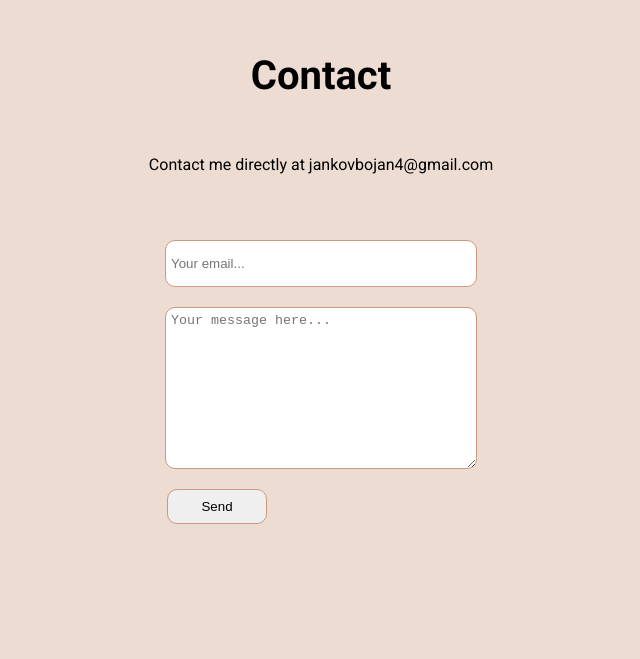
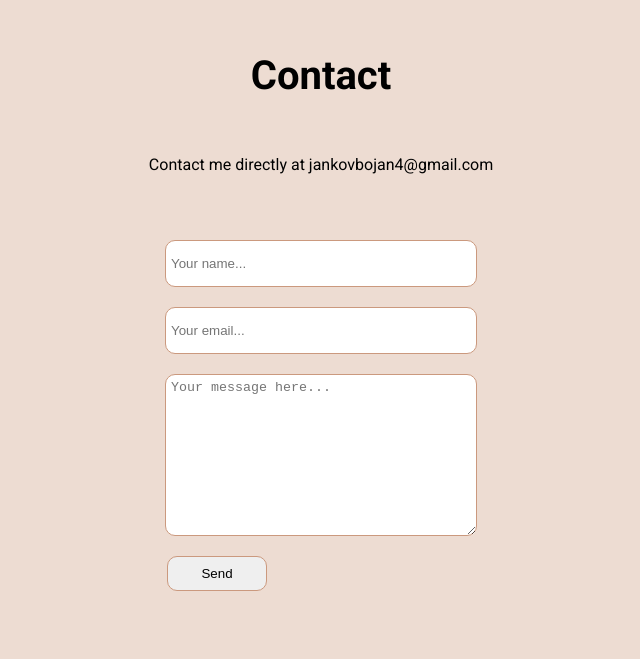
Before and after one commit to BojanJankov/bojans-portfolio, a React (Vite) app in the folder bojans-portfolio/: page / in a window 1280 px wide. Shown: the part 3701-4360 px from the top of the page, without its empty margins (319-959 px from the left). Built offline with nearby package versions, Linux system fonts and the light colour scheme.

Commit message:
added emailjs to projcet and make to work with contact form

```diff
--- a/bojans-portfolio/package.json
+++ b/bojans-portfolio/package.json
@@ -10,11 +10,13 @@
     "preview": "vite preview"
   },
   "dependencies": {
+    "@emailjs/browser": "^4.4.1",
     "react": "^18.3.1",
     "react-dom": "^18.3.1",
     "react-router-dom": "^6.25.1"
   },
   "devDependencies": {
+    "@types/node": "^20.14.11",
     "@types/react": "^18.3.3",
     "@types/react-dom": "^18.3.0",
     "@typescript-eslint/eslint-plugin": "^7.15.0",
@@ -23,6 +25,7 @@
     "eslint": "^8.57.0",
     "eslint-plugin-react-hooks": "^4.6.2",
     "eslint-plugin-react-refresh": "^0.4.7",
+    "react-error-overlay": "^6.0.9",
     "typescript": "^5.2.2",
     "vite": "^5.3.4"
   }
--- a/bojans-portfolio/src/Components/Contact/Contact.css
+++ b/bojans-portfolio/src/Components/Contact/Contact.css
@@ -1,5 +1,5 @@
 #Contact {
-  padding: 25px 20px 245px 20px;
+  padding: 25px 20px 150px 20px;
   width: 100%;
   display: flex;
   flex-direction: column;
@@ -50,3 +50,9 @@
   border: 1px solid #cb997e;
   cursor: pointer;
 }
+
+.form button:hover {
+  transition: 1s ease-out;
+  transform: translate(0.1rem, -0.1rem);
+  background-color: #cb997e;
+}
--- a/bojans-portfolio/src/Components/Contact/Contact.tsx
+++ b/bojans-portfolio/src/Components/Contact/Contact.tsx
@@ -1,23 +1,76 @@
 import "./Contact.css";
+import { useState } from "react";
+import emailjs from "@emailjs/browser";
 
 function Contact() {
+  const [isSubmitting, setIsSubmitting] = useState(false);
+  const [stateMessage, setStateMessage] = useState("");
+
+  const sendEmail = (e: any) => {
+    e.persist();
+    e.preventDefault();
+    setIsSubmitting(true);
+    emailjs
+      .sendForm(
+        "service_wbjd1eo",
+        "template_z038dyg",
+        e.target,
+        "q0coeJo7Am3YgNXSZ"
+      )
+      .then(
+        (result) => {
+          console.log(result);
+          setStateMessage("Message sent!");
+          setIsSubmitting(false);
+          setTimeout(() => {
+            setStateMessage("");
+          }, 5000); // hide message after 5 seconds
+        },
+        (error) => {
+          console.log(error);
+          setStateMessage("Something went wrong, please try again later");
+          setIsSubmitting(false);
+          setTimeout(() => {
+            setStateMessage("");
+          }, 5000); // hide message after 5 seconds
+        }
+      );
+
+    // Clears the form after sending the email
+    e.target.reset();
+  };
   return (
     <section id="Contact">
       <h1>Contact</h1>
       <p>Contact me directly at jankovbojan4@gmail.com</p>
       <div className="contact-form-container">
-        <form className="form">
+        <form className="form" onSubmit={sendEmail}>
+          <input
+            type="text"
+            className="user-input"
+            name="from_name"
+            placeholder="Your name..."
+          />
           <input
             type="text"
             className="email-input"
+            name="user_email"
             placeholder="Your email..."
           />
           <textarea
+            name="message"
             className="message-input"
             placeholder="Your message here..."
           ></textarea>
           <div className="submit-form-button-div">
-            <button className="submit-form-button">Send</button>
+            {stateMessage && <p>{stateMessage}</p>}
+            <button
+              className="submit-form-button"
+              type="submit"
+              disabled={isSubmitting}
+            >
+              Send
+            </button>
           </div>
         </form>
       </div>
```
Also changed, not shown: 1 other file (tests, documents, lock files or other folders).
